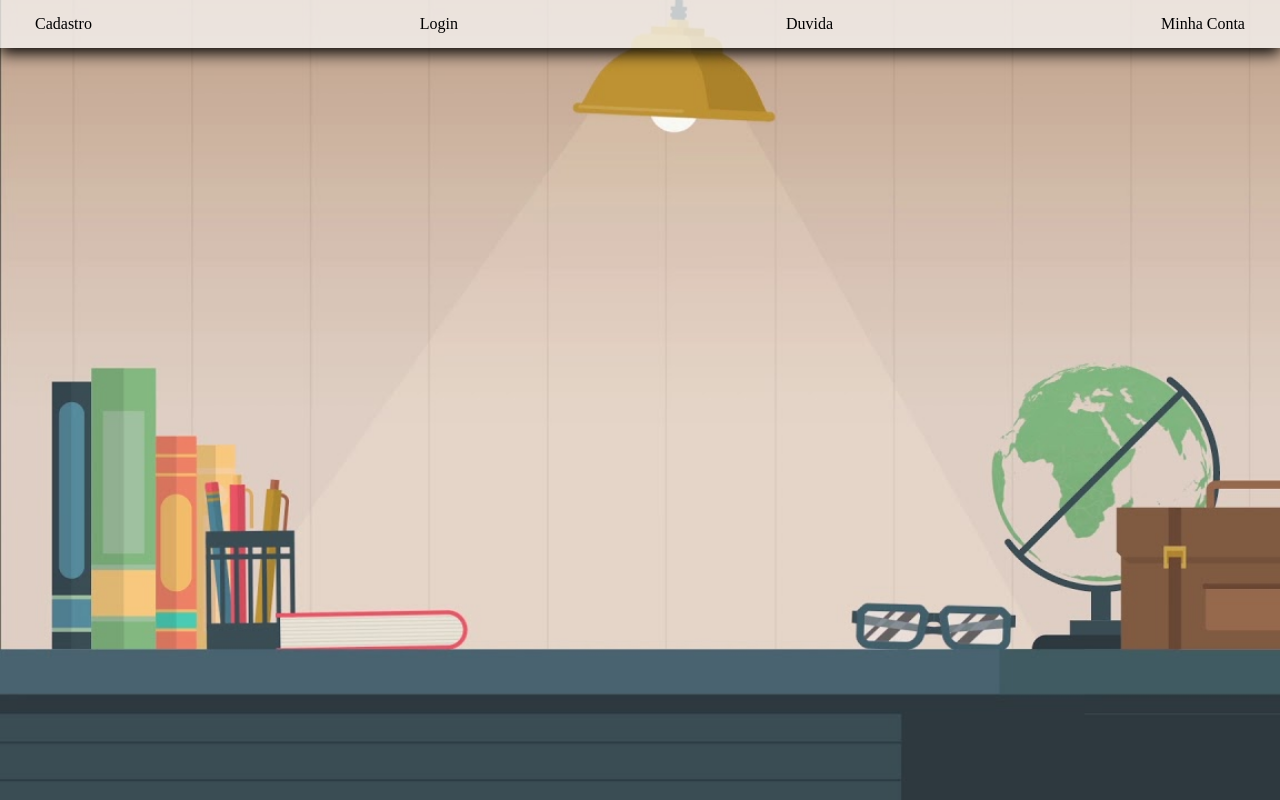
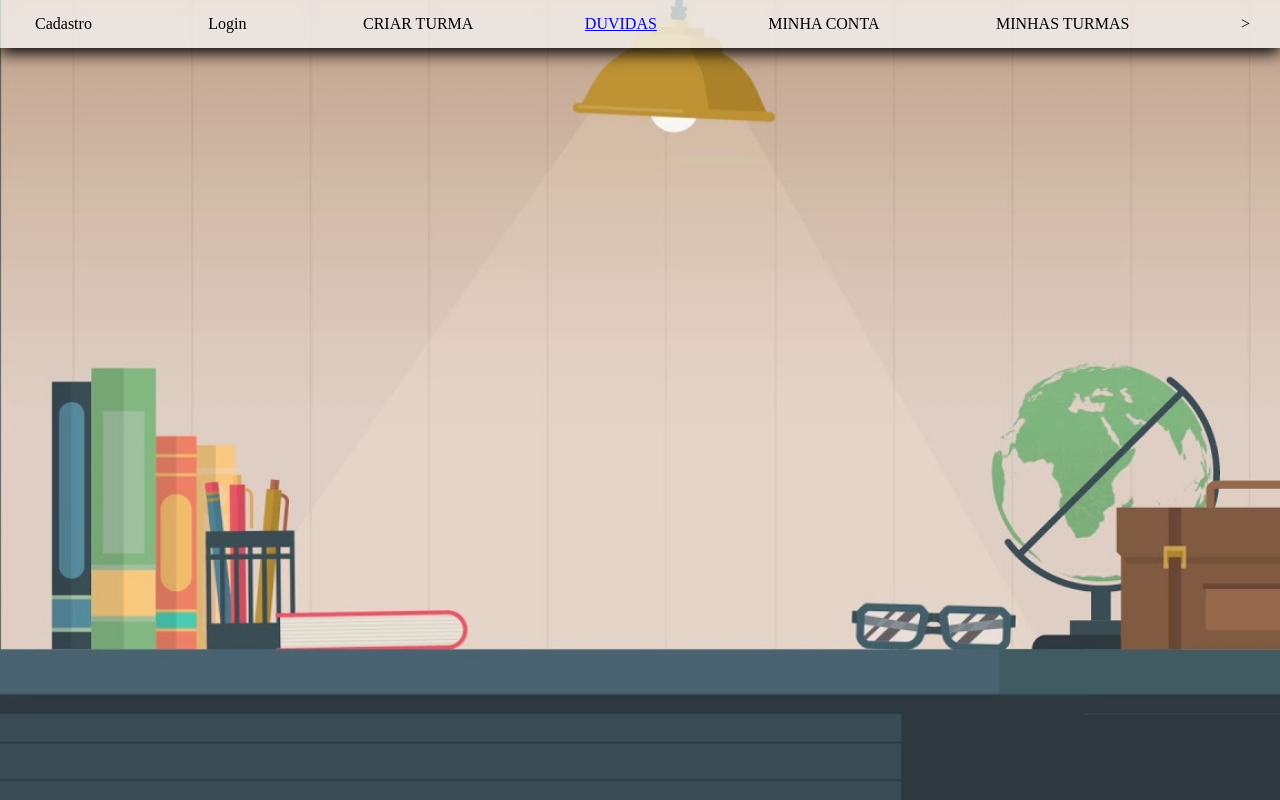
Before and after one commit to mateuscds/ess-project, an Angular app in the folder gui/: page / in a window 1280 px wide. Built offline with nearby package versions, Linux system fonts and the light colour scheme.

Commit message:
Alterações no navbar

```diff
--- a/gui/src/app/navbar/navbar.component.html
+++ b/gui/src/app/navbar/navbar.component.html
@@ -6,9 +6,15 @@
         <a mat-button class = "navbar-link" routerLink = "/login">Login</a>
     </div>
     <div class = "links">
-        <a name="duvidalink" mat-button class = "navbar-link" routerLink = "/duvida">Duvida</a>
+        <a mat-button class = "navbar-link" routerLink = "/criar_turma">CRIAR TURMA</a>
+    </div>
+    <div>
+        <a name="duvidalink" mat-button class = "navbar-link" routerLink = "/duvida">DUVIDAS</a>
     </div>
     <div class = "links">
-        <a mat-button class = "navbar-link" routerLink = "/minha_conta">Minha Conta</a>
+        <a mat-button class = "navbar-link" routerLink = "/minha_conta">MINHA CONTA</a>
     </div>
+    <div class = "links">
+        <a mat-button class = "navbar-link" routerLink = "/minhas_turmas">MINHAS TURMAS</a>
+    </div>>
 </nav>
```
Also changed, not shown: 1 other file (tests, documents, lock files or other folders).
